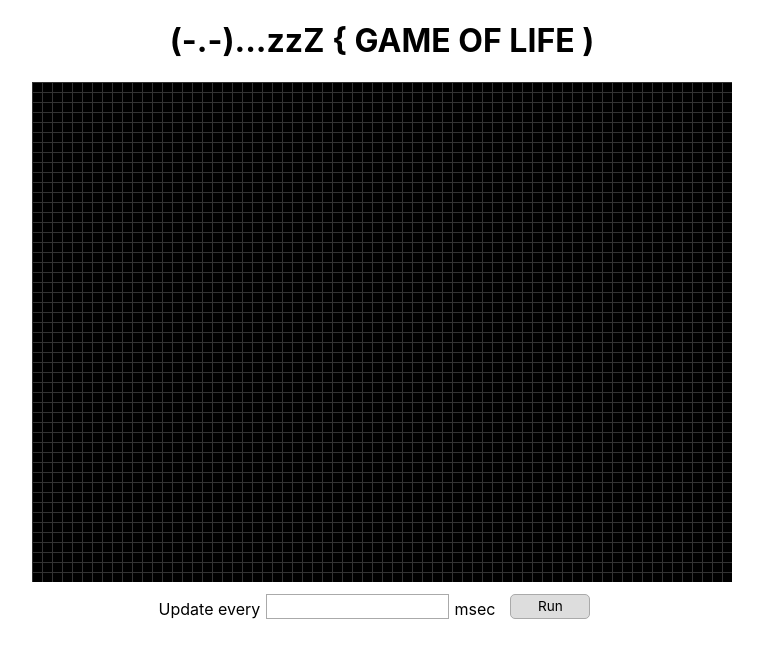
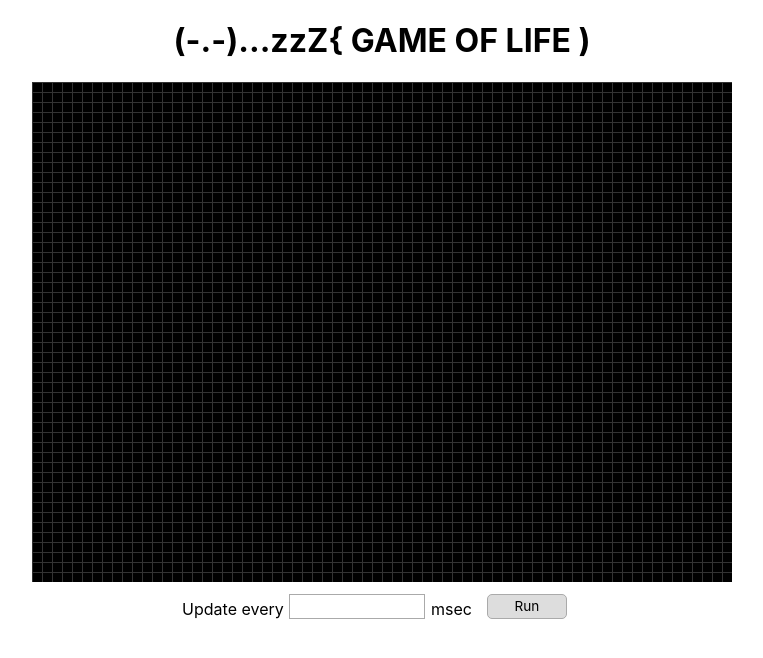
Before and after one commit to kaaisz/react-game-of-life, a React (Create React App) app: page / in a window 1280 px wide. Shown: the top 658 px of the page, without its empty margins (258-1021 px from the left). Built offline with nearby package versions, Linux system fonts and the light colour scheme.

Commit message:
Style button

```diff
--- a/src/Game.js
+++ b/src/Game.js
@@ -177,13 +177,11 @@ class Game extends Component {
     return neighbors;
   }
 
-
-
   render(){
     const { cells, interval, isRunning } = this.state;
     return(
       <div>
-        <h1 className="Title">{`(-.-)...zzZ { GAME OF LIFE )`}</h1>
+        <h1 className="Title">{`(-.-)...zzZ`}<span className="title-blink">{`{ GAME OF LIFE )`}</span></h1>
         <div className="Board" style={{width: WIDTH, height: HEIGHT,
           backgroundSize: `${CELL_SIZE}px ${CELL_SIZE}px`}}
           // Add eventHandler
--- a/src/Game.scss
+++ b/src/Game.scss
@@ -26,10 +26,12 @@
   margin-top:.75rem;
 
   input{
+    width:130px;
     border:1px solid #aaa;
     height:21px;
     box-shadow:none;
     margin:0 .35rem;
+    font-size: 1rem;
   }
 
   .button{
```
